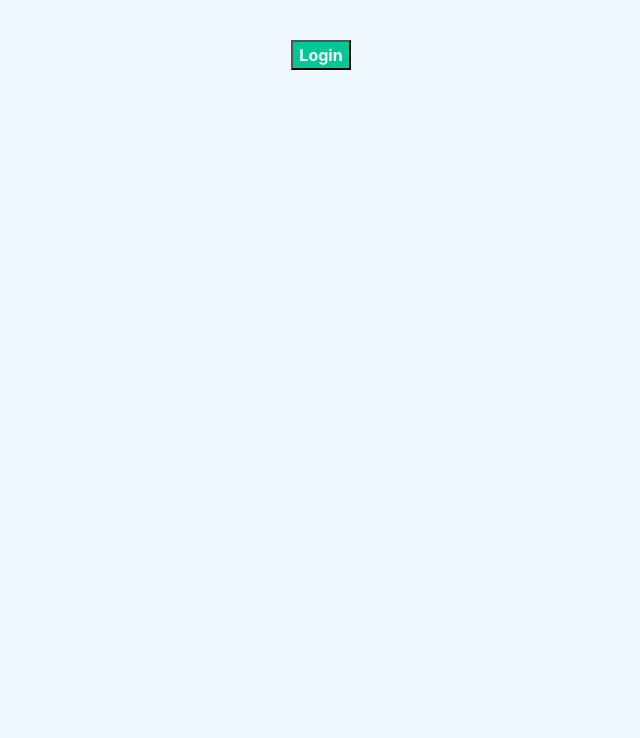
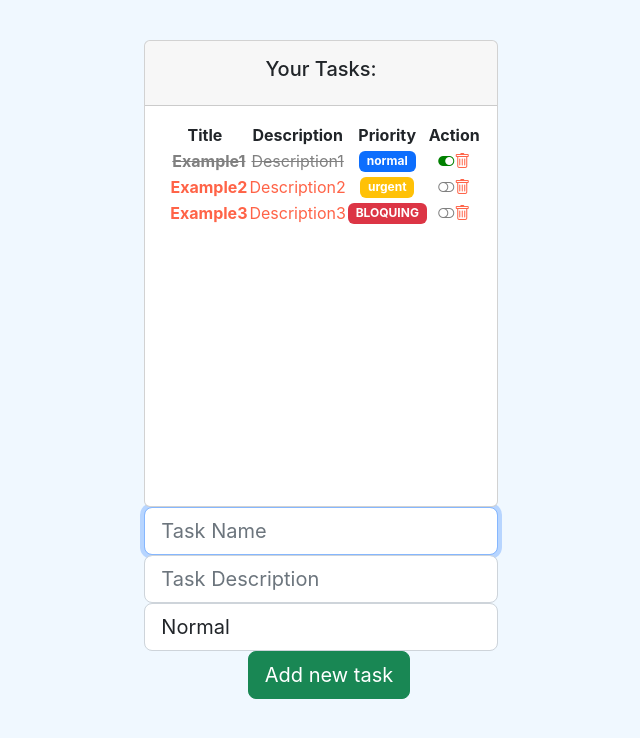
Before and after one commit to agustinaf-87/OBCReactProject, a React (Create React App) app: page / in a window 1280 px wide. Shown: the top 738 px of the page, without its empty margins (319-959 px from the left). Built offline with nearby package versions, Linux system fonts and the light colour scheme.

Commit message:
subiendo cambios sesion 13

```diff
--- a/src/App.js
+++ b/src/App.js
@@ -35,9 +35,9 @@
       {/*gestion de eventos */}
       {/* <Father></Father> */}
       {/* EJEMPLOS DE  RENDERIZADO CONDICIONAL*/}
-      <OptionalRender></OptionalRender>
+      {/* <OptionalRender></OptionalRender> */}
       {/* PROYECTO FINAL */}
-      {/* <TaskListComponent></TaskListComponent>  */}
+      <TaskListComponent></TaskListComponent>
     </div>
   );
 }
--- a/src/components/container/task_list.jsx
+++ b/src/components/container/task_list.jsx
@@ -1,5 +1,4 @@
-import React, {useState, useEffect}from 'react';
-import PropTypes from 'prop-types';
+import React, { useState, useEffect } from 'react';
 import { Task } from '../../models/task.class';
 import { LEVELS } from '../../models/level.enum';
 import TaskComponent from '../pure/task';
@@ -21,37 +20,86 @@
     //control del ciclo de vida
 
     useEffect(() => {
-        console.log("task state has been modified")
+        console.log("task state has been modified");
+        setTimeout(()=>{
             setLoading(false);
+        }, 2000);
         return () => {
             console.log("task list component is going to unmount")
         };
     }, [tasks]);
 
-    function completeTask(task){
+    function completeTask(task) {
         console.log("complete this task:", task)
         const i = tasks.indexOf(task);
-        const tempTasks= [...tasks];
+        const tempTasks = [...tasks];
         tempTasks[i].completed = !tempTasks[i].completed;
         //we update state od the component and it will update the
         //iteration of the tasks in order to show the task updated
         setTasks(tempTasks);
     }
 
-    function deleteTask(task){
+    function deleteTask(task) {
         console.log("delete this task:", task)
         const i = tasks.indexOf(task);
-        const tempTasks= [...tasks];
-        tempTasks.splice(i,1);
+        const tempTasks = [...tasks];
+        tempTasks.splice(i, 1);
         setTasks(tempTasks);
     }
 
-    function addTask (task){
+    function addTask(task) {
         console.log("delete this task:", task)
         const i = tasks.indexOf(task);
-        const tempTasks= [...tasks];
+        const tempTasks = [...tasks];
         tempTasks.push(task);
         setTasks(tempTasks);
+    }
+
+    const Table = () => {
+        return (
+            <table>
+                <thead>
+                    <tr>
+                        <th scope="col">Title</th>
+                        <th scope="col">Description</th>
+                        <th scope="col">Priority</th>
+                        <th scope="col">Action</th>
+                    </tr>
+                </thead>
+                <tbody>
+                    {tasks.map((task, i) => {
+                        return (
+                            <TaskComponent
+                                key={i}
+                                task={task}
+                                complete={completeTask}
+                                remove={deleteTask}>
+                            </TaskComponent>
+                        )
+                    }
+                    )}
+                </tbody>
+            </table>
+        )
+    }
+
+    let tasksTable = <Table></Table>
+
+    if(tasks.length >0){
+        tasksTable = <Table></Table>
+    }else{
+        tasksTable = (
+        <div>
+            <h3>There are no tasks to show</h3>
+            <h4>Please, create one new task</h4>
+        </div>
+        )
+    }
+
+    const loadingStyle ={
+        color: "grey",
+        fontSize: "30px",
+        fontWeight: "bold"
     }
 
     return (
@@ -65,35 +113,13 @@
                         </h5>
                     </div>
                     {/*Card Body (content)*/}
-                <div className='card-body' data-mdb-per-scrollbar="true" style={{position: "relative", height:"400px"}}>
-                    <table>
-                        <thead>
-                            <tr>
-                                <th scope="col">Title</th>
-                                <th scope="col">Description</th>
-                                <th scope="col">Priority</th>
-                                <th scope="col">Action</th>
-                            </tr>
-                        </thead>
-                        <tbody>
-                            {tasks.map((task, i) => {
-                                return(
-                                        <TaskComponent
-                                            key={i}
-                                            task={task}
-                                            complete={completeTask}
-                                            remove= {deleteTask}>
-                                        </TaskComponent>
-                                )
-                            }
-                        )}
-                        </tbody>
-                    </table>
-                </div>
-
+                    <div className='card-body' data-mdb-per-scrollbar="true" style={{ position: "relative", height: "400px" }}>
+                    {/* TOdo: add loading spinner */}
+                        {loading ? (<p style={loadingStyle}>Loading tasks...</p>) : tasksTable}
                     </div>
                 </div>
-            <TaskForm add={addTask}></TaskForm>
+            </div>
+            <TaskForm add={addTask} length={tasks.length}></TaskForm>
         </div>
     );
 };
--- a/src/components/pure/forms/taskForm.jsx
+++ b/src/components/pure/forms/taskForm.jsx
@@ -1,16 +1,16 @@
-import React, {useRef, useReference} from 'react';
+import React, { useRef, useReference } from 'react';
 import PropTypes from "prop-types";
 import { LEVELS } from '../../../models/level.enum';
 import { Task } from '../../../models/task.class';
 
-const TaskForm = ({add}) => {
+const TaskForm = ({ add, length }) => {
 
     const nameRef = useRef("");
     const descriptionRef = useRef("");
     const levelRef = useRef(LEVELS.NORMAL);
 
 
-    function addTask(e){
+    function addTask(e) {
         e.preventDefault();
         const newTask = new Task(
             nameRef.current.value,
@@ -21,31 +21,49 @@
         add(newTask);
     }
 
+    const normalStyle = {
+        color: "blue",
+        fontWeight: "bold"
+    }
+
+    const urgentlStyle = {
+        color: "yellow",
+        fontWeight: "bold"
+    }
+
+    const bloquinglStyle = {
+        color: "tomato",
+        fontWeight: "bold"
+    }
+
     return (
         <form onSubmit={addTask} className="d-flex justify-content-center align-items-center mb-4">
             <div className='form-outline flex-fill'>
-            <input ref={nameRef} id="inputName" type="text" className='form-control form-control-lg' required autoFocus placeholder='Task Name'/>
-            <input ref={descriptionRef} id="inputDescription" type="text" className='form-control form-control-lg' required placeholder='Task Description'/>
-            <label htmlFor='selectLevel' className='sr-only'>Priority</label>
-            <select ref={levelRef} defaultValue={LEVELS.NORMAL} id="selectLevel">
-                <option value={LEVELS.NORMAL}>
+                <input ref={nameRef} id="inputName" type="text" className='form-control form-control-lg' required autoFocus placeholder='Task Name' />
+                <input ref={descriptionRef} id="inputDescription" type="text" className='form-control form-control-lg' required placeholder='Task Description' />
+                <select className='form-control form-control-lg' ref={levelRef} defaultValue={LEVELS.NORMAL} id="selectLevel">
+                    <option style={normalStyle} value={LEVELS.NORMAL}>
                         Normal
                     </option>
-                <option value={LEVELS.URGENT}>
-                    Urgente
+                    <option style={urgentlStyle} value={LEVELS.URGENT}>
+                        Urgent
                     </option>
-                <option value={LEVELS.BLOQUING}>
+                    <option style={bloquinglStyle} value={LEVELS.BLOQUING}>
                         Bloquing
                     </option>
                 </select>
+                <button type="submit" className='btn btn-success btn-lg ms-3'>
+                    {length > 0 ? "Add new task" : "Create your first task"}
+                </button>
             </div>
-        <button type="submit" className='btn btn-success btn-lg ms-3'> Add </button>
+
         </form>
     );
 }
 
-TaskForm.propTypes ={
+TaskForm.propTypes = {
     add: PropTypes.func.isRequired,
+    lenght: PropTypes.number.isRequired
 }
 
 export default TaskForm;
--- a/src/components/pure/task.jsx
+++ b/src/components/pure/task.jsx
@@ -55,8 +55,20 @@
         }
     }
 
+    const taskCompleted = {
+        color:  "gray",
+        fontWeight: "bold",
+        textDecoration: "line-through"
+    }
+
+    const taskPending = {
+        color:  "tomato",
+        fontWeight: "bold",
+    }
+
+
     return (
-        <tr className="fw-normal">
+        <tr className="fw-normal" style={task.completed ? taskCompleted : taskPending}>
             <th>
                 <span className="ms-2">{task.name}</span>
             </th>
```
Also changed, not shown: src/styles/task.scss (line endings or trailing spaces). Lines whose indentation alone changed are shown as unchanged.
